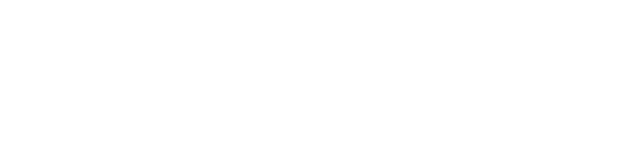
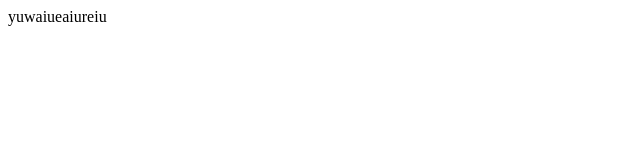
Before and after one commit to Stancobridge/learn-git, a plain HTML site: page register.html in a window 1280 px wide. Shown: the whole page, without its empty margins (0-640 px from the left). Drawn offline with Linux system fonts and the light colour scheme.

Commit message:
somechecna

```diff
--- a/register.html
+++ b/register.html
@@ -6,6 +6,6 @@
   <title>Document</title>
 </head>
 <body>
-
+  yuwaiueaiureiu
 </body>
 </html>
```
